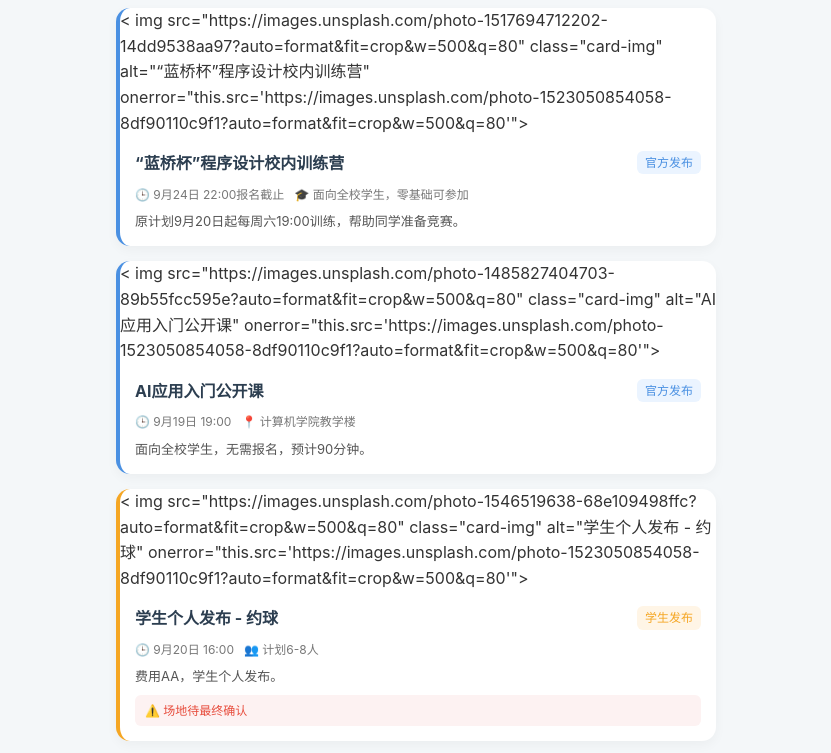
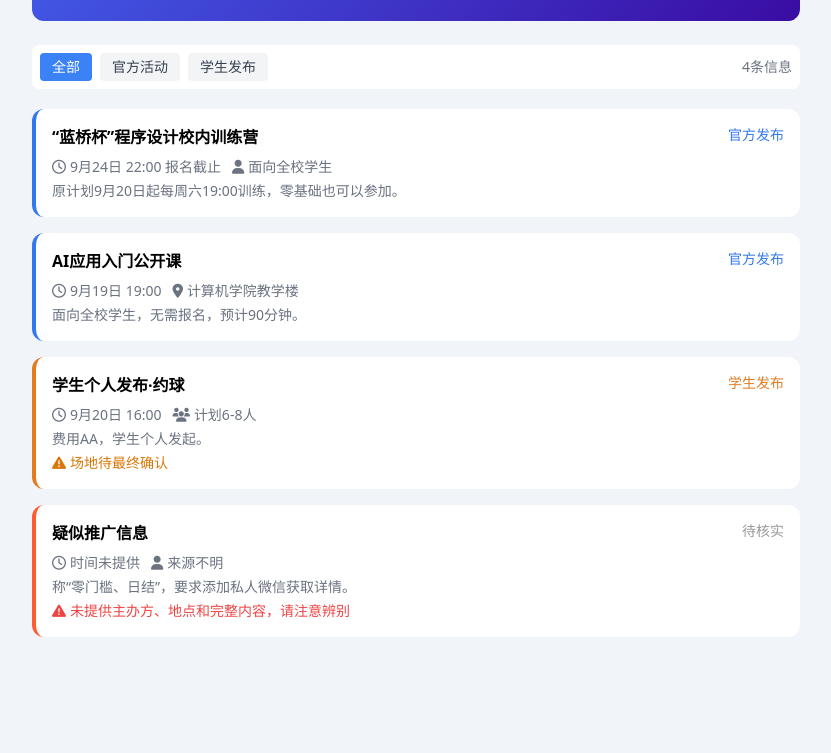
Before and after one commit to Ohishit/test, a plain HTML site: page index.html in a window 1280 px wide. Shown: the part 155-908 px from the top of the page, without its empty margins (224-1055 px from the left). After the commit the page ends 824 px from the top, so only its background shows below. Drawn offline with nearby package versions, Linux system fonts and the light colour scheme.

Commit message:
Update index.html

```diff
--- a/index.html
+++ b/index.html
@@ -3,190 +3,111 @@
 <head>
     <meta charset="UTF-8">
     <meta name="viewport" content="width=device-width, initial-scale=1.0">
-    <title>校园机会墙 - 活动与招募聚合</title>
-    <style>
-        :root { --primary: #4A90E2; --bg: #F4F7F9; --text: #333; --text-light: #777; --white: #fff; }
-        * { box-sizing: border-box; margin: 0; padding: 0; }
-        body { font-family: -apple-system, BlinkMacSystemFont, "Segoe UI", Roboto, "Helvetica Neue", Arial, sans-serif; background: var(--bg); color: var(--text); line-height: 1.6; padding: 15px; }
-        .app-container { max-width: 600px; margin: 0 auto; }
-        header { text-align: center; margin-bottom: 20px; }
-        header h1 { font-size: 24px; color: #2c3e50; margin-bottom: 5px; }
-        header p { color: var(--text-light); font-size: 13px; }
-
-        .filter-tabs { display: flex; background: #e0e6ed; padding: 4px; border-radius: 12px; margin-bottom: 20px; }
-        .filter-tabs button { flex: 1; padding: 8px; border: none; background: transparent; border-radius: 8px; font-size: 14px; color: #555; cursor: pointer; transition: all 0.2s; }
-        .filter-tabs button.active { background: var(--white); color: var(--primary); font-weight: bold; box-shadow: 0 2px 5px rgba(0,0,0,0.05); }
-
-        /* 卡片样式 */
-        .card { background: var(--white); border-radius: 14px; margin-bottom: 15px; box-shadow: 0 4px 12px rgba(0,0,0,0.04); overflow: hidden; border-left: 4px solid transparent; transition: transform 0.2s; }
-        .card:hover { transform: translateY(-2px); box-shadow: 0 6px 16px rgba(0,0,0,0.08); }
-        .card.lecture { border-left-color: #4A90E2; }
-        .card.student { border-left-color: #F5A623; }
-        .card-img { width: 100%; height: 140px; background-color: #eee; object-fit: cover; display: block; }
-        .card-body { padding: 15px; }
-
-        .card-header { display: flex; justify-content: space-between; align-items: flex-start; margin-bottom: 8px; }
-        .card h3 { font-size: 16px; color: #2c3e50; margin-right: 10px; }
-        .tag { padding: 2px 8px; border-radius: 6px; font-size: 12px; white-space: nowrap; }
-        .tag.lecture-tag { background: #EBF4FF; color: #4A90E2; }
-        .tag.student-tag { background: #FFF5E6; color: #F5A623; }
-
-        .meta-info { display: flex; flex-wrap: wrap; gap: 10px; font-size: 12px; color: var(--text-light); margin-bottom: 8px; }
-        .meta-info span { display: flex; align-items: center; gap: 4px; }
-
-        .card-desc { font-size: 13px; color: #555; line-height: 1.5; }
-        .uncertainty { font-size: 12px; color: #e74c3c; margin-top: 8px; background: #FDF2F2; padding: 6px 10px; border-radius: 6px; }
-
-        /* 发布区域 */
-        .publish-section { background: var(--white); border-radius: 14px; padding: 20px; margin-top: 25px; box-shadow: 0 4px 12px rgba(0,0,0,0.04); }
-        .publish-section h2 { font-size: 17px; color: #2c3e50; margin-bottom: 15px; display: flex; align-items: center; gap: 8px; }
-        .form-group { margin-bottom: 12px; }
-        .form-group label { display: block; font-size: 13px; color: #555; margin-bottom: 5px; font-weight: 500; }
-        .form-group input, .form-group textarea { width: 100%; padding: 10px; border: 1px solid #e0e6ed; border-radius: 8px; font-size: 14px; font-family: inherit; transition: border-color 0.2s; outline: none; }
-        .form-group input:focus, .form-group textarea:focus { border-color: var(--primary); }
-        .form-group textarea { resize: vertical; min-height: 70px; }
-        .submit-btn { width: 100%; padding: 12px; background: var(--primary); color: white; border: none; border-radius: 8px; font-size: 15px; font-weight: 600; cursor: pointer; transition: background 0.2s; margin-top: 5px; }
-        .submit-btn:hover { background: #357ABD; }
+    <title>校园机会墙</title>
+    <script src="https://cdn.tailwindcss.com"></script>
+    <link rel="stylesheet" href="httpscdn.jsdelivr.net/npm/font-awesome@4.7.0/css/font-awesome.min.css">
+    <script>
+        tailwind.config = {
+            theme: {
+                extend: {
+                    colors: {
+                        blueBanner: '#4255e8',
+                        tagOfficial: '#3478ed',
+                        tagStudent: '#e27c22',
+                        tagCheck: '#999999'
+                    }
+                }
+            }
+        }
+    </script>
+    <style type="text/tailwindcss">
+        @layer utilities {
+            .banner-gradient {
+                background: linear-gradient(135deg, #4361ee, #3a0ca3);
+            }
+            .card-border-official {
+                border-left:4px solid #3478ed;
+            }
+            .card-border-student {
+                border-left:4px solid #e27c22;
+            }
+            .card-border-warn {
+                border-left:4px solid #ff5c33;
+            }
+        }
     </style>
 </head>
-<body>
-<div class="app-container">
-    <header>
-        <h1>📅 校园机会墙</h1>
-        <p>汇聚讲座、竞赛、招募与自发活动信息</p >
-    </header>
-
-    <div class="filter-tabs">
-        <button class="active" onclick="filter('all')">全部信息</button>
-        <button onclick="filter('lecture')">讲座课程</button>
-        <button onclick="filter('student')">学生发布</button>
+<body class="bg-slate-100 p-4 md:p-8">
+    <div class="max-w-3xl mx-auto">
+        <!-- 顶部蓝色Banner（CSS渐变，不用图片） -->
+        <div class="banner-gradient rounded-xl p-6 text-white mb-6">
+            <div class="text-sm opacity-80 mb-2">校园生活 · 一站掌握</div>
+            <h1 class="text-3xl font-bold">校园机会墙</h1>
+            <p class="mt-2 opacity-90">讲座、竞赛、招募与同学发起的活动，清晰地汇聚在这里。</p >
         </div>
 
-    <div id="eventList"></div>
+        <!-- 标签栏 -->
+        <div class="bg-white rounded-lg p-2 flex items-center justify-between mb-5">
+            <div class="flex gap-2">
+                <button class="px-3 py-1 rounded bg-blue-500 text-white text-sm">全部</button>
+                <button class="px-3 py-1 rounded bg-gray-100 text-gray-700 text-sm hover:bg-gray-200">官方活动</button>
+                <button class="px-3 py-1 rounded bg-gray-100 text-gray-700 text-sm hover:bg-gray-200">学生发布</button>
+            </div>
+            <span class="text-gray-500 text-sm">4条信息</span>
+        </div>
 
-    <div class="publish-section">
-        <h2>📢 自主发布活动/招募</h2>
-        <div class="form-group">
-            <label>标题</label>
-            <input type="text" id="pubTitle" placeholder="例如：寻找篮球搭子 / 招募项目成员">
+        <!-- 活动列表 -->
+        <div class="space-y-4">
+            <!-- 蓝桥杯 -->
+            <div class="bg-white rounded-xl p-4 card-border-official">
+                <div class="flex justify-between">
+                    <h3 class="font-semibold">“蓝桥杯”程序设计校内训练营</h3>
+                    <span class="text-tagOfficial text-sm">官方发布</span>
                 </div>
-        <div class="form-group">
-            <label>详情描述</label>
-            <textarea id="pubDesc" placeholder="简单描述一下你的需求、时间和地点..."></textarea>
-        </div>
-        <button class="submit-btn" onclick="addEvent()">发布信息</button>
+                <div class="text-gray-500 text-sm mt-2">
+                    <p><i class="fa fa-clock-o mr-1"></i>9月24日 22:00 报名截止 &nbsp; <i class="fa fa-user mr-1"></i>面向全校学生</p >
+                    <p class="mt-1">原计划9月20日起每周六19:00训练，零基础也可以参加。</p >
                 </div>
             </div>
 
-<script>
-    // 模拟题目提供的数据
-    const baseEvents = [
-        {
-            type: 'lecture', title: '“蓝桥杯”程序设计校内训练营', badge: '官方发布',
-            meta: ['🕒 9月24日 22:00报名截止', '🎓 面向全校学生，零基础可参加'],
-            desc: '原计划9月20日起每周六19:00训练，帮助同学准备竞赛。',
-            cover: 'https://images.unsplash.com/photo-1517694712202-14dd9538aa97?auto=format&fit=crop&w=500&q=80'
-        },
-        {
-            type: 'lecture', title: 'AI应用入门公开课', badge: '官方发布',
-            meta: ['🕒 9月19日 19:00', '📍 计算机学院教学楼'],
-            desc: '面向全校学生，无需报名，预计90分钟。',
-            cover: 'https://images.unsplash.com/photo-1485827404703-89b55fcc595e?auto=format&fit=crop&w=500&q=80'
-        },
-        {
-            type: 'student', title: '学生个人发布 - 约球', badge: '学生发布',
-            meta: ['🕒 9月20日 16:00', '👥 计划6-8人'],
-            desc: '费用AA，学生个人发布。',
-            notice: '⚠️ 场地待最终确认',
-            cover: 'https://images.unsplash.com/photo-1546519638-68e109498ffc?auto=format&fit=crop&w=500&q=80'
-        },
-        {
-            type: 'student', title: '疑似推广信息', badge: '待核实',
-            meta: ['🕒 时间未提供', '👤 来源不明'],
-            desc: '称“零门槛、日结”，要求添加私人微信获取详情。',
-            notice: '⚠️ 未提供主办方、地点和完整内容，请注意辨别',
-            cover: 'https://images.unsplash.com/photo-1555421689-491a97ff2040?auto=format&fit=crop&w=500&q=80'
-        }
-    ];
+            <!-- AI公开课 -->
+            <div class="bg-white rounded-xl p-4 card-border-official">
+                <div class="flex justify-between">
+                    <h3 class="font-semibold">AI应用入门公开课</h3>
+                    <span class="text-tagOfficial text-sm">官方发布</span>
+                </div>
+                <div class="text-gray-500 text-sm mt-2">
+                    <p><i class="fa fa-clock-o mr-1"></i>9月19日 19:00 &nbsp; <i class="fa fa-map-marker mr-1"></i>计算机学院教学楼</p >
+                    <p class="mt-1">面向全校学生，无需报名，预计90分钟。</p >
+                </div>
+            </div>
 
-    // 从本地存储读取用户发布的信息，避免刷新丢失
-    let userEvents = JSON.parse(localStorage.getItem('userEvents') || '[]');
-    const listContainer = document.getElementById('eventList');
+            <!-- 约球 -->
+            <div class="bg-white rounded-xl p-4 card-border-student">
+                <div class="flex justify-between">
+                    <h3 class="font-semibold">学生个人发布·约球</h3>
+                    <span class="text-tagStudent text-sm">学生发布</span>
+                </div>
+                <div class="text-gray-500 text-sm mt-2">
+                    <p><i class="fa fa-clock-o mr-1"></i>9月20日 16:00 &nbsp; <i class="fa fa-users mr-1"></i>计划6-8人</p >
+                    <p class="mt-1">费用AA，学生个人发起。</p >
+                    <p class="mt-1 text-amber-600"><i class="fa fa-exclamation-triangle mr-1"></i>场地待最终确认</p >
+                </div>
+            </div>
 
-    // 渲染所有卡片
-    function render() {
-        listContainer.innerHTML = '';
-        const allEvents = [...baseEvents, ...userEvents];
-
-        allEvents.forEach(evt => {
-            const card = document.createElement('div');
-            card.className = `card ${evt.type}`;
-
-            // 判断是否存在特殊提示（如场地不确定）
-            let noticeHtml = evt.notice ? `<div class="uncertainty">${evt.notice}</div>` : '';
-
-            card.innerHTML = `
-                < img src="${evt.cover}" class="card-img" alt="${evt.title}" onerror="this.src='https://images.unsplash.com/photo-1523050854058-8df90110c9f1?auto=format&fit=crop&w=500&q=80'">
-                <div class="card-body">
-                    <div class="card-header">
-                        <h3>${evt.title}</h3>
-                        <span class="tag ${evt.type}-tag">${evt.badge}</span>
+            <!-- 疑似推广 -->
+            <div class="bg-white rounded-xl p-4 card-border-warn">
+                <div class="flex justify-between">
+                    <h3 class="font-semibold">疑似推广信息</h3>
+                    <span class="text-tagCheck text-sm">待核实</span>
                 </div>
-                    <div class="meta-info">
-                        ${evt.meta.map(m => `<span>${m}</span>`).join('')}
+                <div class="text-gray-500 text-sm mt-2">
+                    <p><i class="fa fa-clock-o mr-1"></i>时间未提供 &nbsp; <i class="fa fa-user mr-1"></i>来源不明</p >
+                    <p class="mt-1">称“零门槛、日结”，要求添加私人微信获取详情。</p >
+                    <p class="mt-1 text-red-500"><i class="fa fa-exclamation-triangle mr-1"></i>未提供主办方、地点和完整内容，请注意辨别</p >
                 </div>
-                    <p class="card-desc">${evt.desc}</p >
-                    ${noticeHtml}
             </div>
-            `;
-            listContainer.appendChild(card);
-        });
-    }
-
-    // 发布新活动
-    function addEvent() {
-        const title = document.getElementById('pubTitle').value.trim();
-        const desc = document.getElementById('pubDesc').value.trim();
-
-        if (!title) { alert('请输入标题'); return; }
-
-        const newEvent = {
-            type: 'student',
-            title: title,
-            badge: '我发布的',
-            meta: ['👤 个人发布'],
-            desc: desc || '暂无详细描述',
-            cover: 'https://images.unsplash.com/photo-1517486808906-6ca8b3f04846?auto=format&fit=crop&w=500&q=80'
-        };
-
-        userEvents.push(newEvent);
-        localStorage.setItem('userEvents', JSON.stringify(userEvents)); // 保存到本地
-
-        // 清空输入框
-        document.getElementById('pubTitle').value = '';
-        document.getElementById('pubDesc').value = '';
-
-        render(); // 重新渲染列表
-        alert('发布成功！您的信息已进入列表。');
-    }
-
-    // 分类筛选
-    function filter(type) {
-        document.querySelectorAll('.filter-tabs button').forEach(b => b.classList.remove('active'));
-        event.target.classList.add('active');
-
-        const items = document.querySelectorAll('.card');
-        items.forEach(item => {
-            if (type === 'all' || item.classList.contains(type)) {
-                item.style.display = 'block';
-            } else {
-                item.style.display = 'none';
-            }
-        });
-    }
-
-    // 页面加载完成后渲染
-    window.onload = render;
-</script>
+        </div>
+    </div>
 </body>
 </html>
```
Lines whose indentation alone changed are shown as unchanged.
